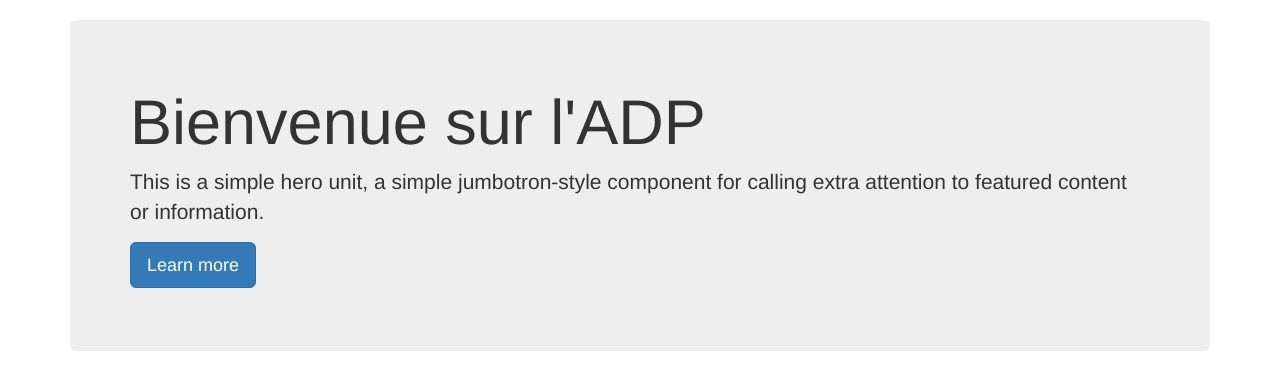
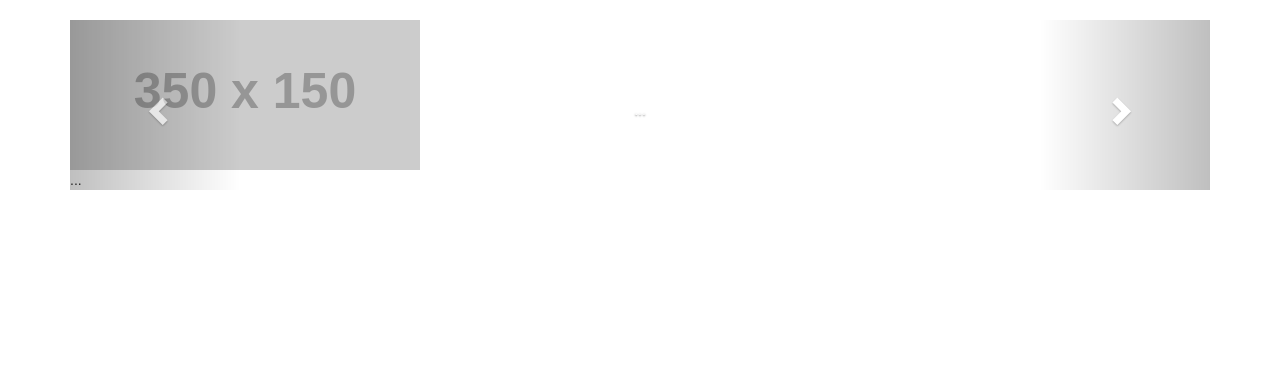
Before and after one commit to Cavanna-dev/ADP, a PHP site: page / in a window 1280 px wide. Shown: the part 52-442 px from the top of the page. Run offline with PHP 8.4, Linux system fonts and the light colour scheme; grey boxes labelled with a size stand in for pictures from a placeholder-image service; some libraries are stand-ins or nearby versions.

Commit message:
Ajout Carrousel

```diff
--- a/admin/login.php
+++ b/admin/login.php
@@ -1,6 +1,6 @@
 <?php
 
-$email = htmlspecialchars($_POST['inputEmail']);
+$email    = htmlspecialchars($_POST['inputEmail']);
 $password = htmlspecialchars($_POST['inputPassword']);
 
 include_once '../functions/connection_db.php';
--- a/index.php
+++ b/index.php
@@ -1,10 +1,43 @@
 <?php include 'template/header.php'; ?>
 <?php include 'template/menu.php'; ?>
-        <div class="container">
-            <div class="jumbotron">
-                <h1>Bienvenue sur l'ADP</h1>
-                <p>This is a simple hero unit, a simple jumbotron-style component for calling extra attention to featured content or information.</p>
-                <p><a class="btn btn-primary btn-lg">Learn more</a></p>
+<div class="container">
+
+    <div id="carousel-example-generic" class="carousel slide" data-ride="carousel">
+        <!-- Indicators -->
+        <ol class="carousel-indicators">
+            <li data-target="#carousel-example-generic" data-slide-to="0" class="active"></li>
+            <li data-target="#carousel-example-generic" data-slide-to="1"></li>
+            <li data-target="#carousel-example-generic" data-slide-to="2"></li>
+        </ol>
+
+        <!-- Wrapper for slides -->
+        <div class="carousel-inner" role="listbox">
+            <div class="item active">
+                <img src="http://placehold.it/350x150" alt="...">
+                <div class="carousel-caption">
+                    ...
+                </div>
             </div>
+            <div class="item">
+                <img src="..." alt="...">
+                <div class="carousel-caption">
+                    ...
+                </div>
+            </div>
+            ...
         </div>
+
+        <!-- Controls -->
+        <a class="left carousel-control" href="#carousel-example-generic" role="button" data-slide="prev">
+            <span class="glyphicon glyphicon-chevron-left" aria-hidden="true"></span>
+            <span class="sr-only">Previous</span>
+        </a>
+        <a class="right carousel-control" href="#carousel-example-generic" role="button" data-slide="next">
+            <span class="glyphicon glyphicon-chevron-right" aria-hidden="true"></span>
+            <span class="sr-only">Next</span>
+        </a>
+    </div>
+
+
+</div>
 <?php include 'template/footer.php'; ?>
--- a/template/header.php
+++ b/template/header.php
@@ -3,6 +3,7 @@
     <head>
         <meta charset="UTF-8">
         <title></title>
+        <link rel="stylesheet" href="https://maxcdn.bootstrapcdn.com/bootstrap/3.3.1/css/bootstrap.min.css">
         <link rel="stylesheet" href="http://bootswatch.com/spacelab/bootstrap.min.css">
     </head>
     <body>
```
